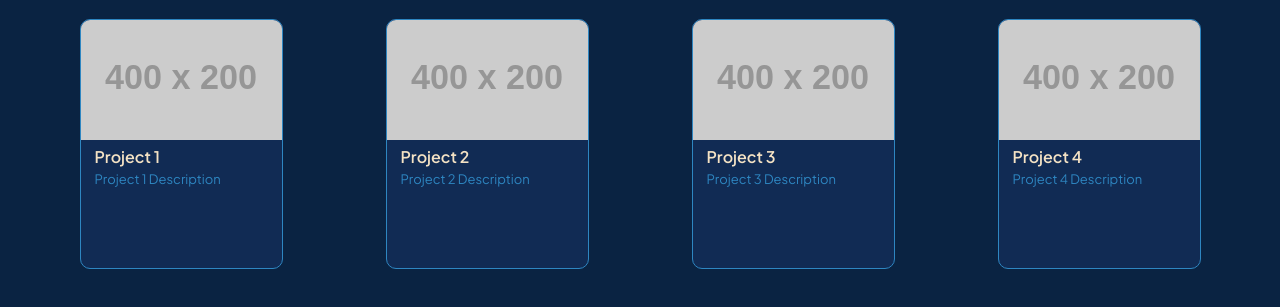
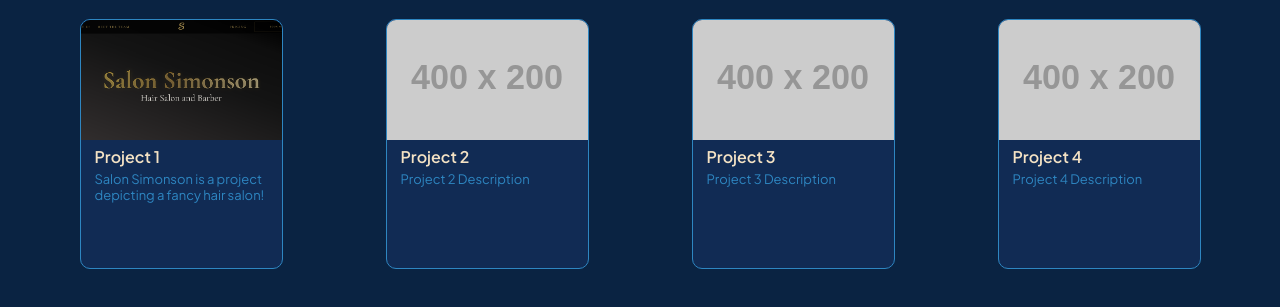
Before and after one commit to tcsimo2006/UI-Portfolio, a plain HTML site: page index.html in a window 1280 px wide. Shown: the part 707-1014 px from the top of the page. Drawn offline with Linux system fonts and the light colour scheme; placeholder pictures from the web are drawn by us.

Commit message:
added Salon Simonson

```diff
--- a/index.html
+++ b/index.html
@@ -82,11 +82,13 @@
         <div class="cards">
             <div class="card">
                 <div class="card-thumb">
-                    <img src="https://placehold.co/400x200/1B4F8A/7EC8E3" alt="Project 1 IMG">
+                    <a href="https://ui-salonsimonson.vercel.app/" target="_blank">
+                        <img src="SalonSimonson.png" alt="Project 1 IMG">
+                    </a>
                 </div>
                 <div class="card-body">
                     <h3>Project 1</h3>
-                    <p> Project 1 Description</p>
+                    <p> Salon Simonson is a project depicting a fancy hair salon! </p>
                 </div>
             </div>
             <div class="card">
```
Also changed, not shown: SalonSimonson.png (added).
